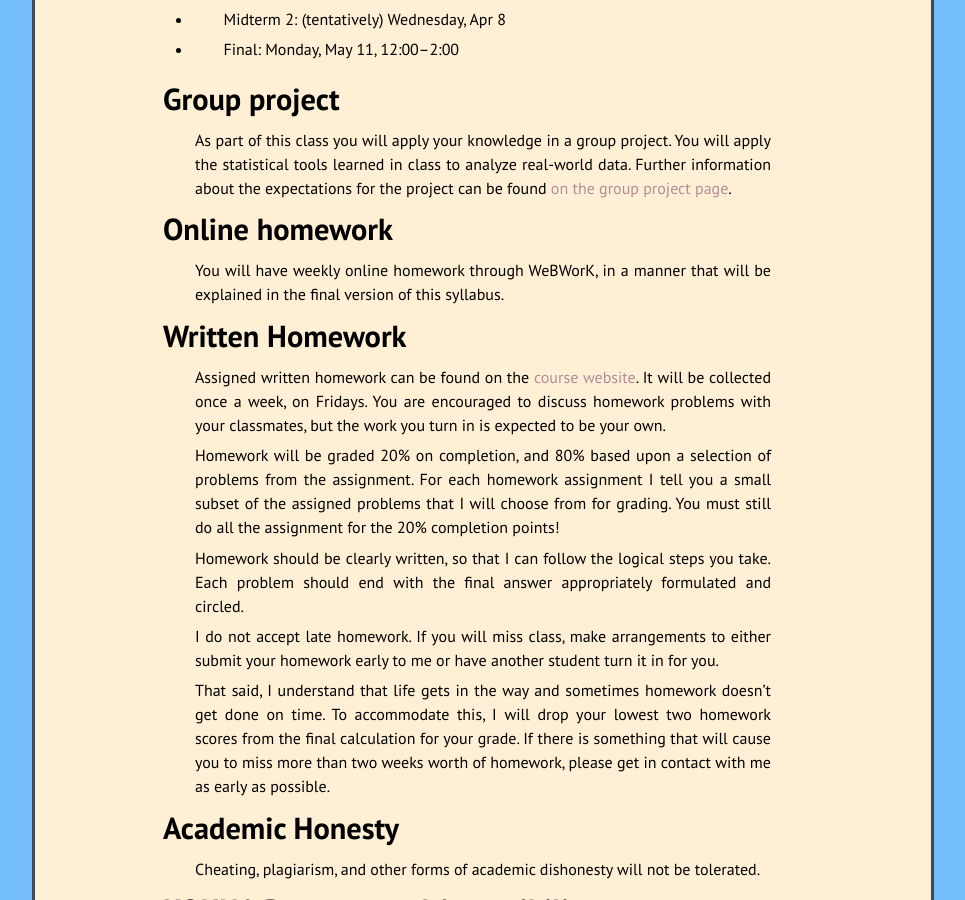
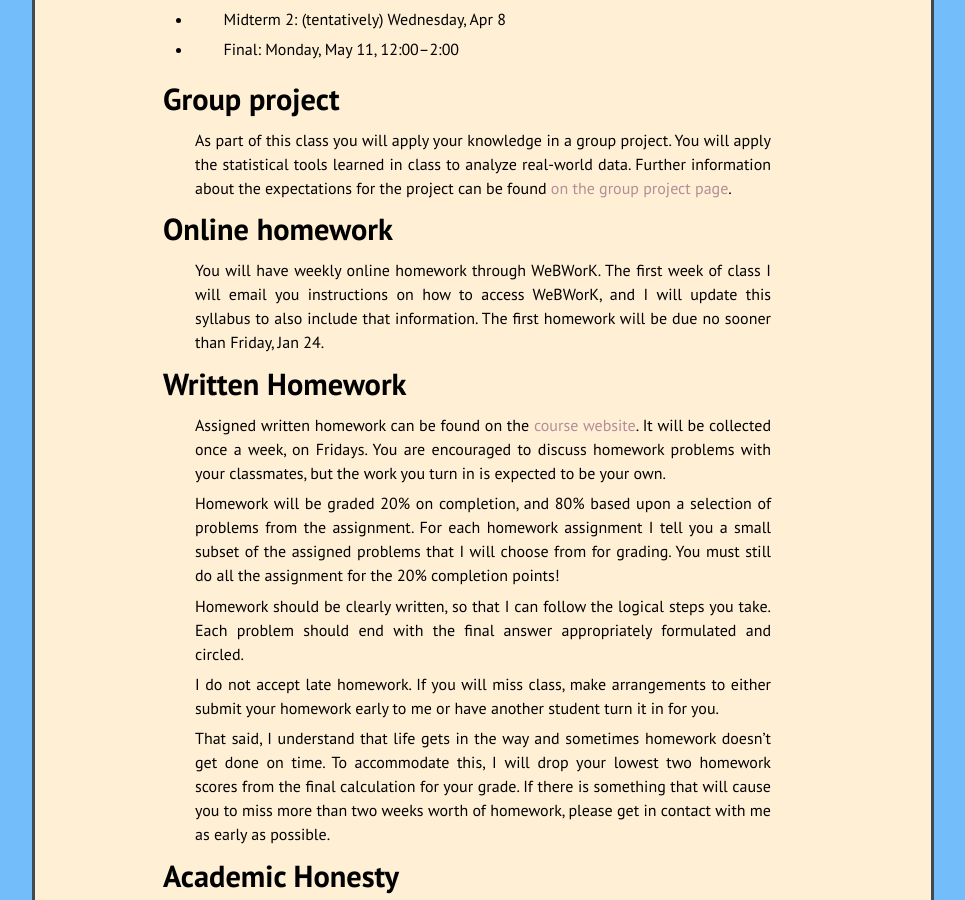
Before and after one commit to kamerynjw/kamerynjw.github.io, a Jekyll site: the page built from teaching/2020/math372/syllabus.md, in a window 1280 px wide and 900 px high, scrolled down 1559 px. Shown: the whole window, without its empty margins (157-1122 px from the left). Built offline with Jekyll 4.4.1, drawn with Linux system fonts in a browser that asks for light colours; nearby versions of some CDN libraries.

Commit message:
updated syllabus for webwork stuff

```diff
--- a/teaching/2020/math372/syllabus.md
+++ b/teaching/2020/math372/syllabus.md
@@ -98,7 +98,8 @@ As part of this class you will apply your knowledge in a group project. You will
 Online homework
 ======
 
-You will have weekly online homework through WeBWorK, in a manner that will be explained in the final version of this syllabus.
+
+You will have weekly online homework through WeBWorK. The first week of class I will email you instructions on how to access WeBWorK, and I will update this syllabus to also include that information. The first homework will be due no sooner than Friday, Jan 24.
 
 
 Written Homework
```
